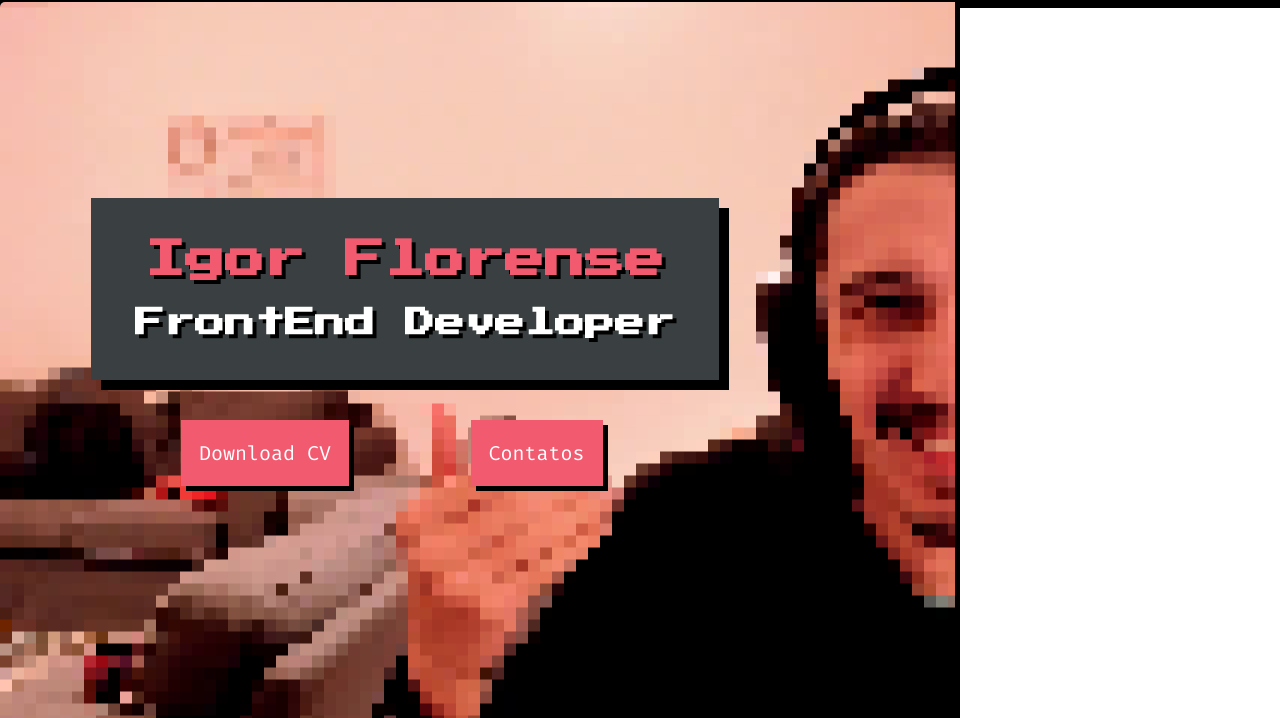
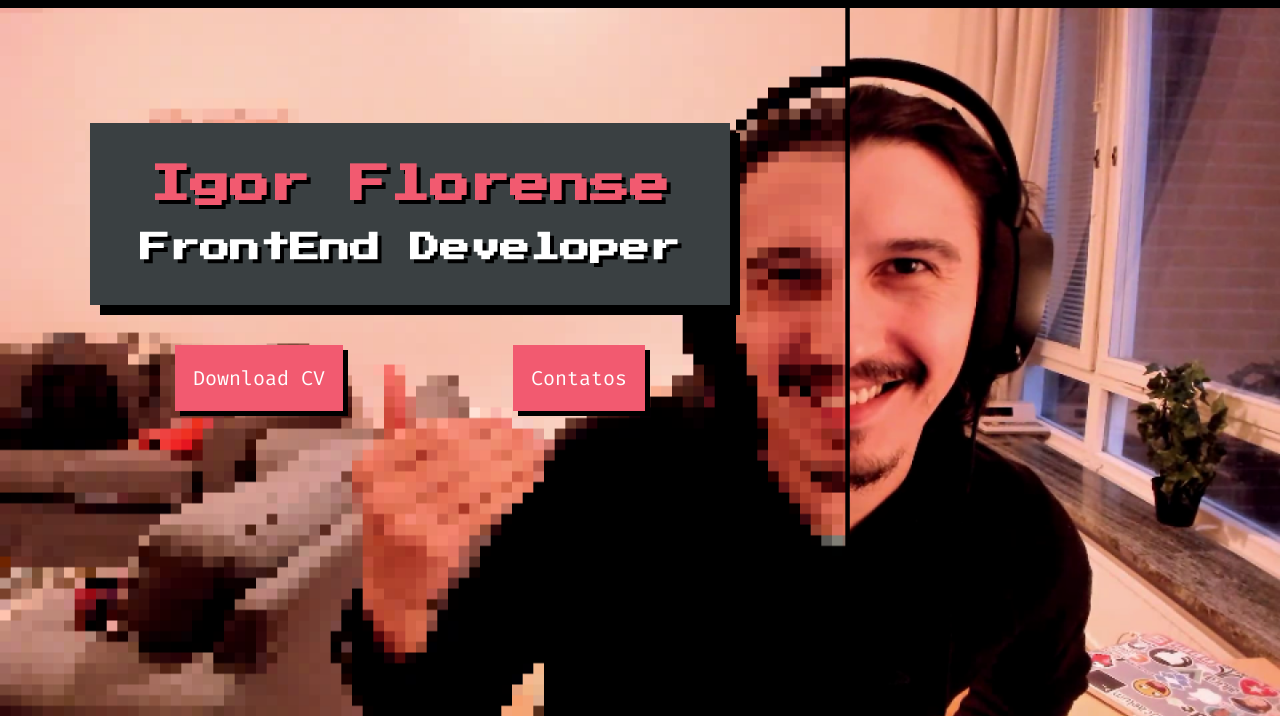
Before and after one commit to Iguinhowill/Iguinhowill.github.io, a plain HTML site: page index.html in a window 1280 px wide. Shown: the part 88-806 px from the top of the page. Drawn offline with Linux system fonts and the light colour scheme.

Commit message:
Creat the banner component

```diff
--- /dev/null
+++ b/css/components/banner.css
@@ -0,0 +1,26 @@
+.banner{
+    display: block;
+    box-sizing: content-box;
+    background-image: url(../../assets/img/Photo.png);
+    background-repeat: no-repeat;
+    background-size: 100%;
+    height: 747px;
+    border-bottom: 10px solid #000;
+    padding-top: 115px;
+    padding-left: 90px;
+}
+
+.banner .wapper{
+    display: flex;
+    flex-direction: column;
+    width: 640px;
+}
+
+.banner .box{
+    margin-bottom: 40px;
+}
+
+.banner .navigation{
+    display: flex;
+    justify-content: space-around;
+}
--- a/css/components/box.css
+++ b/css/components/box.css
@@ -1,15 +1,12 @@
 .box{
-    position: absolute;
     background-color: #3A4042;
     display: inline-block;
     font-family:"Press Start 2P", Arial, Helvetica, sans-serif;
     box-shadow: 10px 10px 0px #000000 ;
-    margin-left: 91px;
-    margin-top: 196px;
     text-align: center;
     padding: 42px 44px;
 }
 
-.box h1{
+.box h2{
     margin-bottom: 28px;
 }
--- a/css/components/button.css
+++ b/css/components/button.css
@@ -15,7 +15,7 @@
     color: black;
     transform: scale(1.08);
 }
-
+/*
 .button-article{
     position: absolute;
     margin-top: 418px;
@@ -23,4 +23,4 @@
 }
 .button-second{
     margin-left: 112px;
-}
+} */
--- a/css/components/subtitle.css
+++ b/css/components/subtitle.css
@@ -1,4 +1,4 @@
-h2{
+.subtitle{
     color: white;
     font-size: 30px;
     text-shadow: 4px 4px 0px #000;
--- a/css/components/title.css
+++ b/css/components/title.css
@@ -1,24 +1,4 @@
-article{
-    position: absolute;
-    background-image: url(../../assets/img/Photoriginal.png);
-    width: 100%;
-    height: 797px;
-    left: 0px;
-    top: 80px;
-    border-bottom: 10px solid #000;
-    border-top: 10px solid #000;
-    background-repeat: no-repeat;
-    border-radius: 0px;
-}
-
-.pixel{
-    position: absolute;
-    width: 955px;
-    height: auto;
-    border-right: 5px solid #000;
-}
-
-h1{
+.title{
     color: #F25A70;
     font-size: 40px;
     text-shadow: 4px 4px 0px #000000;
--- a/index.html
+++ b/index.html
@@ -16,6 +16,7 @@
     <link rel="stylesheet" href="css/components/button.css">
     <link rel="stylesheet" href="css/components/action.css">
     <link rel="stylesheet" href="css/components/header.css">
+    <link rel="stylesheet" href="css/components/banner.css">
 
 </head>
 <body>
@@ -30,16 +31,17 @@
             <a class="button" href="" lang="en">Download CV</a>
         </nav>
     </header>
-    <article>
-        <img class="pixel" src="assets/img/pixel.png" alt="">
-        <div class="box">
-            <h1 class="title">Igor Florense</h1>
-            <h2 class="subtitle">FrontEnd Developer</h2>
+    <section class="banner">
+        <div class="wapper">
+            <div class="box">
+                <h2 class="title">Igor Florense</h1>
+                <h3 class="subtitle">FrontEnd Developer</h2>
+            </div>
+                <div class="navigation">
+                <a class="button  button-second" href="" lang="en">Download CV</a>
+                <a class="button  button-second" href="">Contatos</a>
+            </div>
         </div>
-        <div class="button-article">
-            <a class="button  button-second" href="" lang="en">Download CV</a>
-            <a class="button  button-second" href="">Contatos</a>
-        </div>
-    </article>
+    </section>
 </body>
 </html>
```
Also changed, not shown: assets/img/Photo.png (added).
